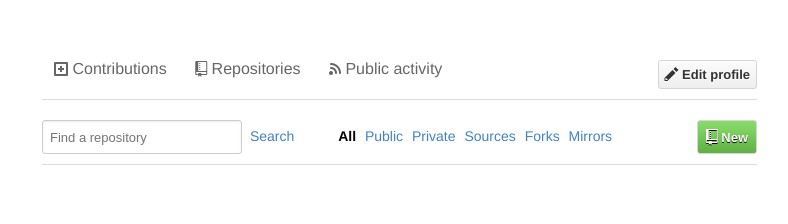
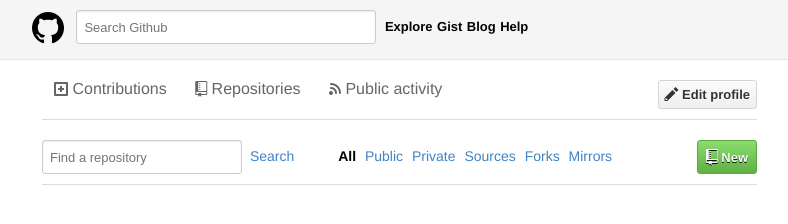
Before and after one commit to brentoneill/gh-recreate, a website: page index.html in a window 1280 px wide. Shown: the whole page, without its empty margins (118-906 px from the left). Drawn offline with Linux system fonts and the light colour scheme; no server answers.

Commit message:
Added menu styling and added call to GitHub's API

```diff
--- a/assets/css/_layout.scss
+++ b/assets/css/_layout.scss
@@ -1,7 +1,51 @@
+nav {
+  width:100%;
+  color:black;
+  background-color: #f5f5f5;
+  border-bottom: 1px solid #e5e5e5;
+  height:60px;
+  margin-bottom:20px;
+  padding-top:10px;
+  span {
+    vertical-align:middle;
+    margin-right:8px;
+    color:black;
+    &:hover{
+      color:$blue;
+    }
+  }
+  input {
+    width:300px;
+    margin-right:4px;
+    height:34px;
+    box-shadow:inset 0 1px 2px rgba(0,0,0,0.075);
+    font-size:13px;
+    border:1px solid #ccc;
+    border-radius:3px;
+    vertical-align:middle;
+    padding-left:7px;
+  }
+  ul li {
+    display:inline-block;
+  }
+  a {
+    color:black;
+    font-size:13px;
+    font-weight:bold;
+    &:visited {
+      color:black;
+    }
+    &:hover {
+      color:$blue;
+    }
+  }
+}
+
+
+
 .container {
   width:980px;
   margin: 0 auto;
-  margin-top:60px;
   margin-bottom:100px;
   overflow:auto;
 }
@@ -70,7 +114,7 @@
       color:white;
       background-image: linear-gradient(#8add6d, #60b044);
       background-repeat: repeat-x;
-      border: 1px solid #d5d5d5;
+      border: 1px solid #5ca941;
       border-radius: 3px;
       font-size: 13px;
       font-weight: bold;
@@ -78,6 +122,9 @@
       white-space: nowrap;
       padding:8px;
       margin-bottom:12px;
+      &:hover {
+        opacity:.8;
+      }
     }
 
     input {
--- a/assets/js/test.js
+++ b/assets/js/test.js
@@ -65,7 +65,6 @@
   renderRepo: function(repo, index, array) {
     var compiled = _.template(templates.repo);
     $('.feed1').append(compiled(repo));
-
   },
   renderAllRepos: function(repoData) {
     _.each(repoData, createPage.renderRepo);
--- a/index.html
+++ b/index.html
@@ -8,6 +8,42 @@
   <title>GH Profile Recreate</title>
 </head>
 <body>
+  <!--Nav-->
+    <nav>
+      <div class="container">
+      <ul class="left">
+        <li>
+          <a href="https://github.com/">
+            <span class="mega-octicon octicon-mark-github"></span>
+          </a>
+        </li>
+        <li>
+          <input type="text" placeholder="Search Github">
+        </li>
+        <li>
+          <a href="https://github.com/explore">Explore</a>
+        </li>
+        <li>
+          <a href="https://gist.github.com/">Gist</a>
+        </li>
+        <li>
+          <a href="https://github.com/blog">Blog</a>
+        </li>
+        <li>
+          <a href="https://help.github.com/">Help</a>
+        </li>
+      </ul>
+      <ul class="right">
+        <li></li>
+        <li></li>
+        <li></li>
+        <li></li>
+        <li></li>
+      </ul>
+    </div>
+  </nav>
+  <!---End nav-->
+
   <div class="container">
     <!--LEFT SIDE OF GH PROFILE-->
     <div class="vcard-col">
```
Also changed, not shown: assets/css/compiled.css, 1 other file.
